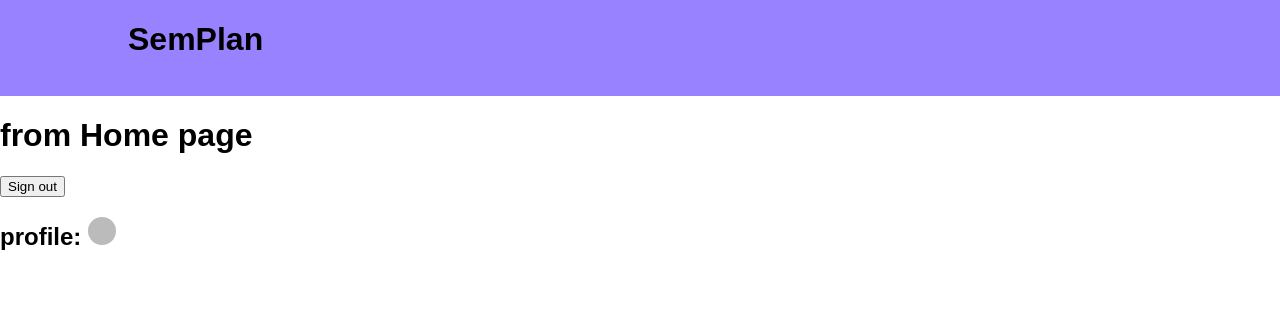
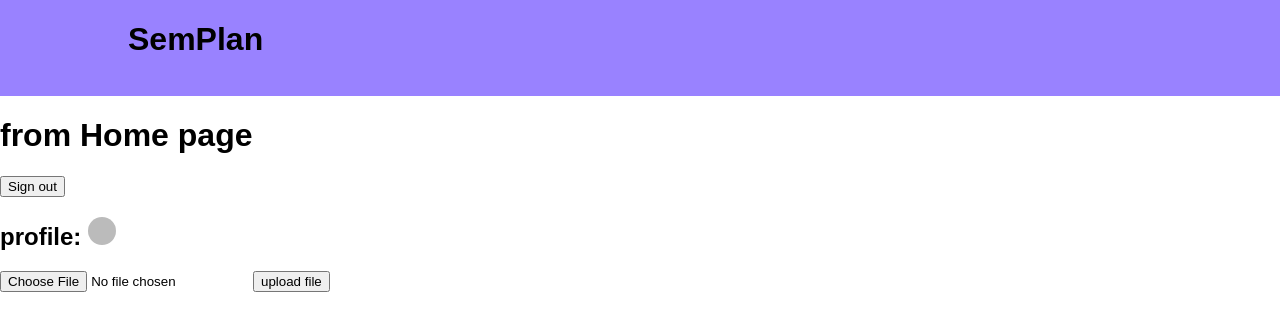
Before and after one commit to Adimate132/SemPlan-UI, a React (Vite) app in the folder SemPlan/: page /home in a window 1280 px wide. Shown: the top 330 px of the page. Built offline with nearby package versions, Linux system fonts and the light colour scheme; no server answers; sample sign-in values are in the browser's storage; some icons are missing.

Commit message:
added upload file

```diff
--- a/SemPlan/src/pages/Home/Home.tsx
+++ b/SemPlan/src/pages/Home/Home.tsx
@@ -1,13 +1,14 @@
 import styles from './Home.module.scss'
 import { useNavigate } from 'react-router-dom';
-import { SignedIn, SignOutButton, UserButton, SignedOut, SignInButton } from "@clerk/clerk-react";
-import { useEffect } from 'react';
+import { SignedIn, SignOutButton, UserButton } from "@clerk/clerk-react";
+import { useEffect, useRef } from 'react';
 import { useUser } from '@clerk/clerk-react';
 
 export default function Home() {
+    const fileRef = useRef<HTMLInputElement>(null);
     const navigate = useNavigate();
     const { isSignedIn } = useUser();
-    console.log(useUser());
+    const {user} = useUser();
 
     // if user not signed in, return to login page
     useEffect(() => {
@@ -15,6 +16,48 @@ export default function Home() {
             navigate('/login');
         }
     }, [isSignedIn]);
+
+    const uploadFile = async () => {
+        try {
+          // Check if a file is selected
+          if (!fileRef.current?.files || fileRef.current.files.length === 0) {
+            console.error("No file selected");
+            return;
+          }
+
+          const file = fileRef.current.files[0]; // Get the file from the file input
+          const email = user?.emailAddresses[0].emailAddress!;
+
+          // Check if the file is a Blob (it should be a File, which is a type of Blob)
+          if (!(file instanceof Blob)) {
+            console.error("Selected file is not a Blob");
+            return;
+          }
+
+          // Create FormData to send to the backend
+          const formData = new FormData();
+          formData.set("pdf", file); // set the file
+          formData.append("email", email); // Add the email
+
+          // Send the file and email to the backend
+          const response = await fetch("http://localhost:3000/uploadFile", {
+            method: "POST",
+            body: formData
+          });
+
+          if (response.ok) {
+            const data = await response.json();
+            console.log("File uploaded successfully:", data);
+            alert('File uploaded successfully!');
+          } else {
+            console.error("File upload failed");
+            alert('File upload failed.');
+          }
+        } catch (error) {
+          console.error("Error uploading file:", error);
+          alert('Error uploading file.');
+        }
+      };
 
     return(
         <>
@@ -36,6 +79,8 @@ export default function Home() {
                 <h1 className={styles['someClass']}> from Home page </h1>
                 <SignOutButton />
                 <h2>profile: <UserButton /> </h2>
+                <input type="file" ref={fileRef}/>
+                <button onClick={uploadFile}> upload file </button>
             </div>
         </SignedIn>
         </>
```
